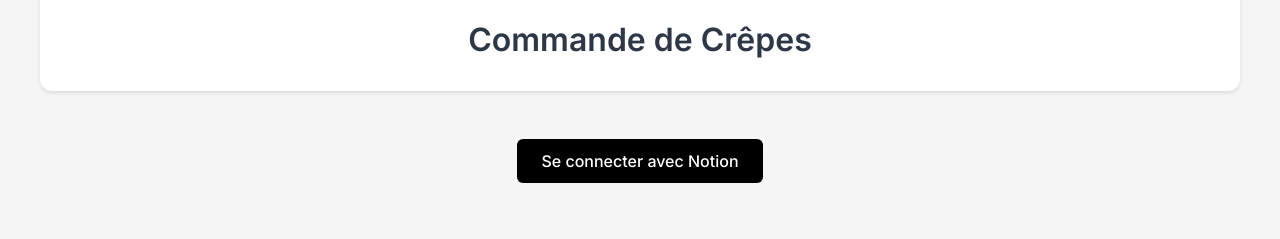
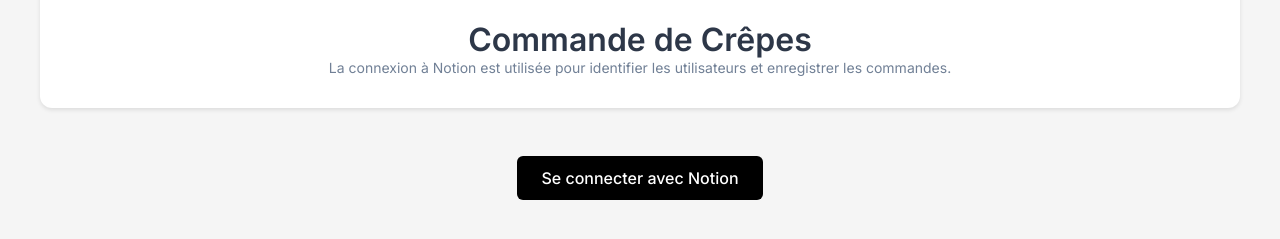
Before and after one commit to alexis-rarchaert/CrepesTracker, a website: page public/index.html in a window 1280 px wide. Shown: the part 431-670 px from the top of the page. Drawn offline with Linux system fonts and the light colour scheme; no server answers.

```diff
--- a/public/index.html
+++ b/public/index.html
@@ -231,6 +231,11 @@
             }
         }
 
+        .legal {
+            color: #718096;
+            font-size: 0.875rem;
+            display: block;
+        }
     </style>
 </head>
 <body>
@@ -238,6 +243,9 @@
     <div class="header">
         <img src="assets/notion.png" alt="Notion logo" class="notion-logo">
         <h1>Commande de Crêpes</h1>
+        <span class="legal">
+            La connexion à Notion est utilisée pour identifier les utilisateurs et enregistrer les commandes.
+        </span>
     </div>
     <div id="login-form">
         <button onclick="loginWithNotion()" class="notion-btn">
```
